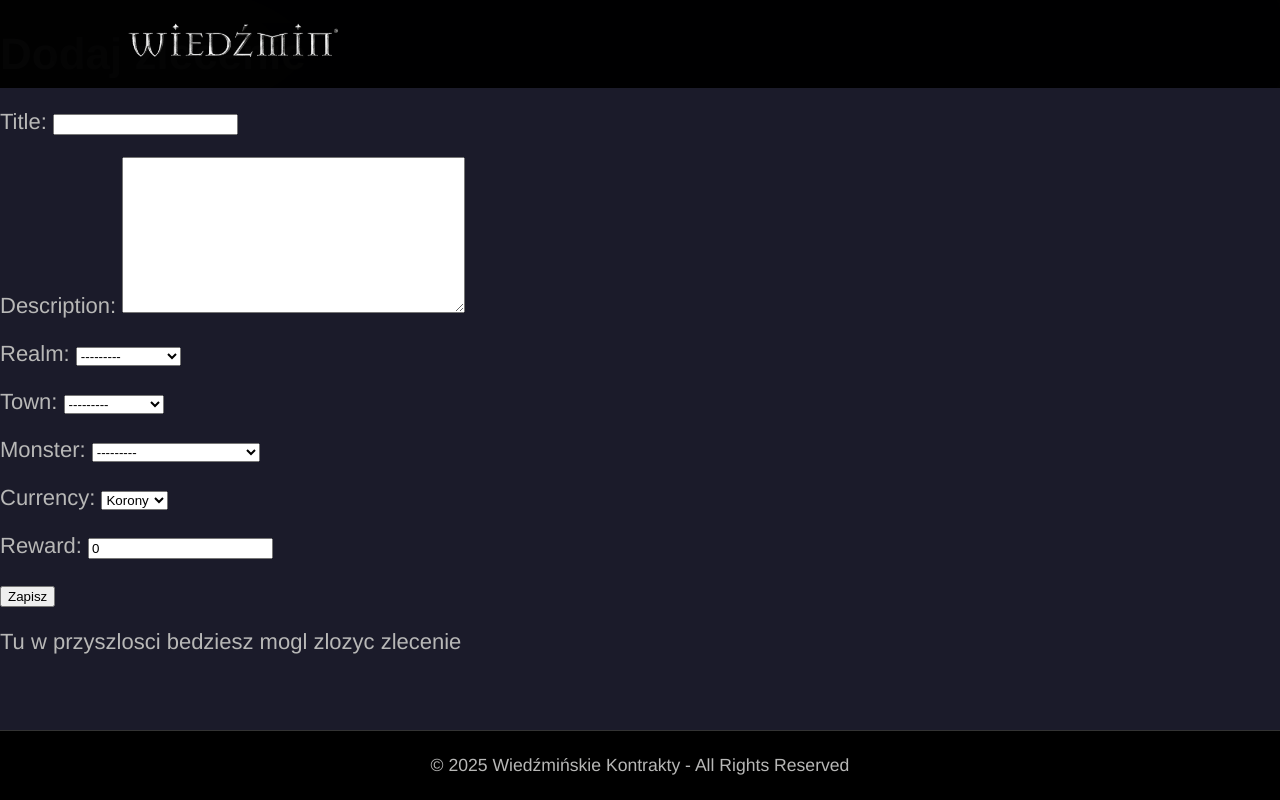
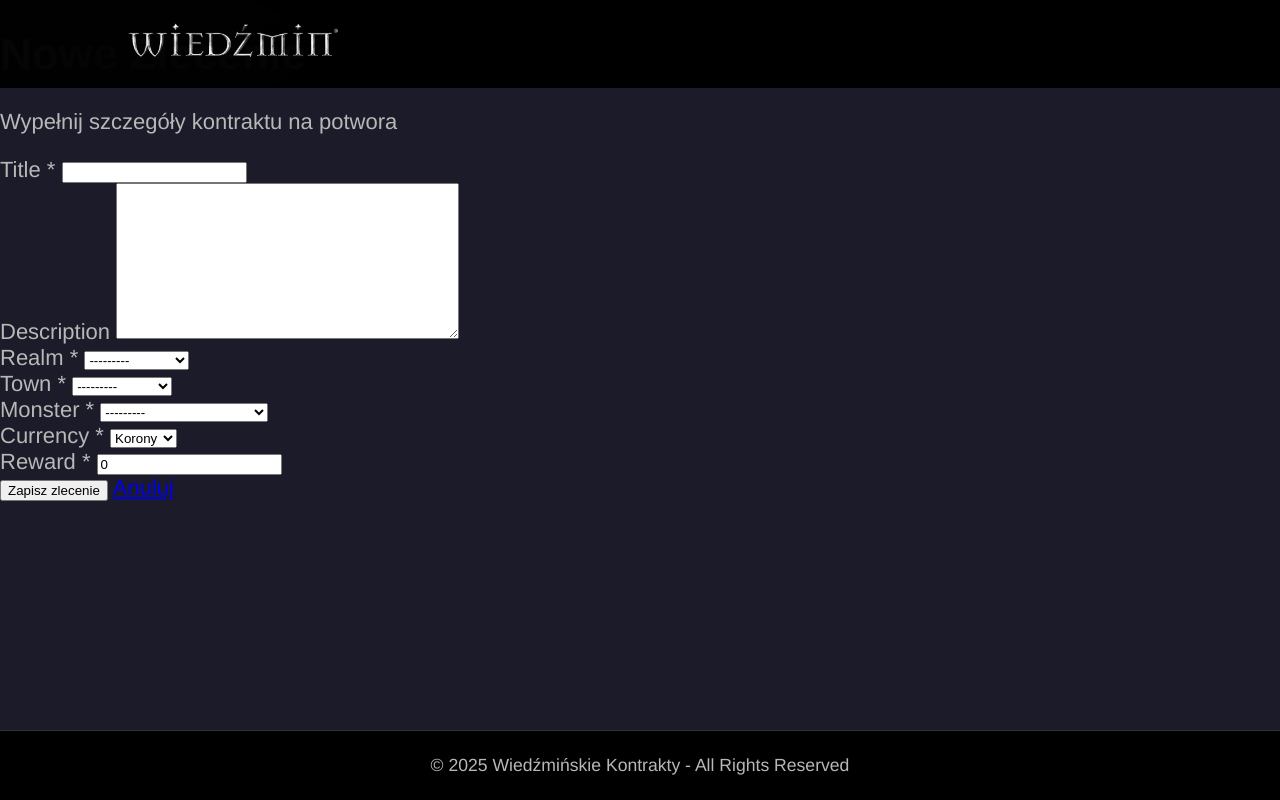
Before and after one commit to PiotrZurynski/witcher-app, a Django app: page /contracts/create/ in a window 1280 px wide. Run offline with Django 5.2, Linux system fonts and the light colour scheme; a user stored in the database is signed in; tables that the repository leaves empty hold one stand-in row (values such as "Sample post"); some libraries are stand-ins or nearby versions.

Commit message:
Added new code for contrac_create_form.html, with code for view errors when validation accure error like field is empty, added action buttons for saving contract and for cancel the contract, added * in span for showing witch field is required

```diff
--- a/witcher/contracts/templates/contracts/contract_create_form.html
+++ b/witcher/contracts/templates/contracts/contract_create_form.html
@@ -6,11 +6,41 @@
 {% endblock %}
 
 {% block content %}
-<h1>Dodaj zlecenie</h1>
-<form method="POST">
-    {% csrf_token %}
-    {{ form.as_p }}
-    <button type="submit">Zapisz</button>
-</form>
-<p>Tu w przyszlosci bedziesz mogl zlozyc zlecenie</p>
+<div class="formcontainer">
+    <div class="formhead">
+        <h1>Nowe Zlecenie</h1>
+        <p class="subtitle">Wypełnij szczegóły kontraktu na potwora</p>
+    </div>
+    <div class="formbox">
+        <form method="POST">
+            {% csrf_token %}
+            {% for item in form %}
+                <div class="formgroup">
+                    <label for="{{item.id_for_label}}">
+                        {{item.label}}
+                        {% if item.field.required %}
+                            <span class="required">*</span>
+                        {% endif %}
+                    </label>
+                    {{ item }}
+                    {% if item.help_text %}
+                        <small class="helptext">{{item.help_text}}</small>
+                    {% endif %}
+                    {% if item.errors %}
+                        <ul class="errorlist">
+                            {% for error in item.errors %}
+                            <li>{{error}}</li>
+                            {% endfor %}
+                        </ul>
+                    {% endif %}
+                </div>
+                {% endfor %}
+                <div class="formaction">
+                    <button type="submit" class="btn-submit">Zapisz zlecenie</button>
+                    <a href="{% url 'profile' %}" class="btn-cancel">Anuluj</a>
+                </div>
+        </form>
+    </div>
+
+</div>
 {% endblock %}
```
